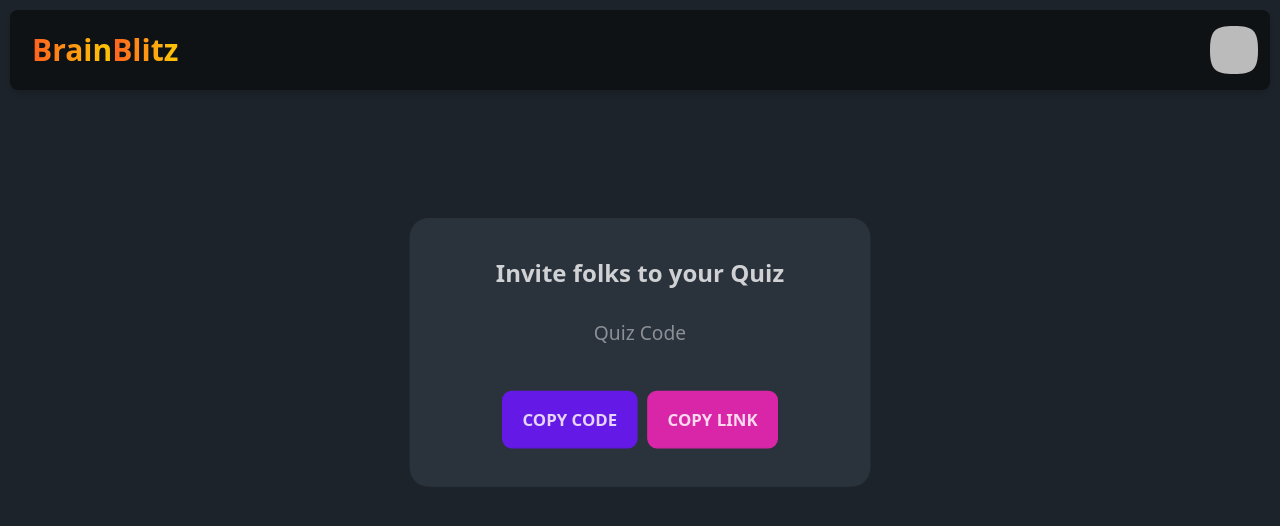
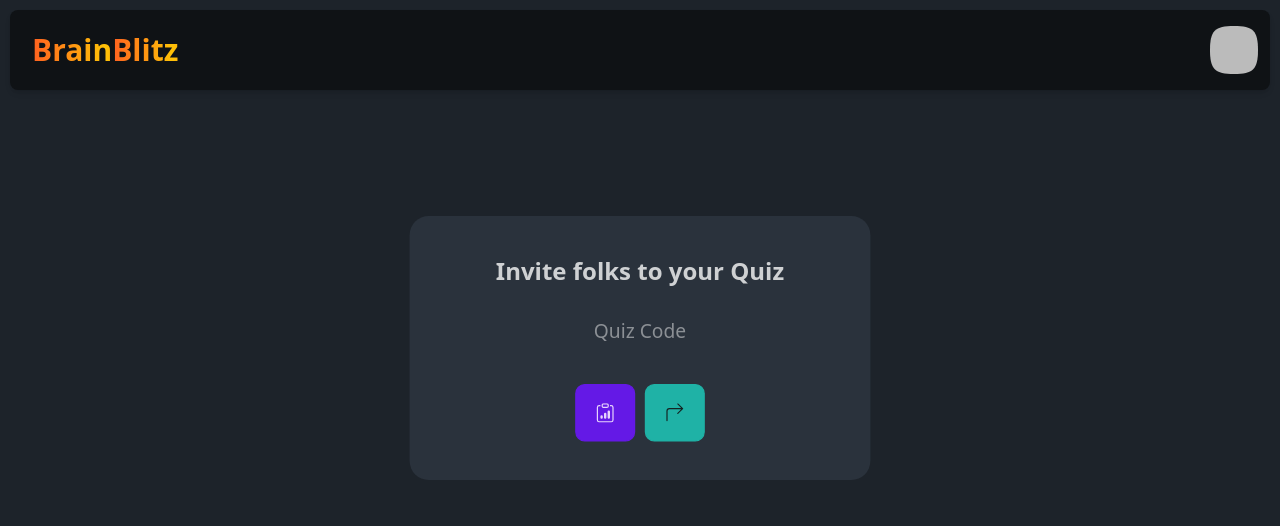
Before and after one commit to JeelRajodiya/brain-blitz, a Next.js app: page /NewQuiz/QuizCode in a window 1280 px wide. Shown: the top 526 px of the page. Built offline with nearby package versions, Linux system fonts and the light colour scheme; no server answers; sample sign-in values are in the browser's storage.

Commit message:
now with icons and better colors and tooltip 📋

```diff
--- a/pages/NewQuiz/QuizCode.tsx
+++ b/pages/NewQuiz/QuizCode.tsx
@@ -17,14 +17,51 @@ export default function QuizCode() {
           <div className="card-body items-center text-center">
             <h1 className="card-title text-xl">Invite folks to your Quiz</h1>
 
-            <div className="stat mb-3">
+            <div className="stat mb-2">
               <div className="stat-title">Quiz Code</div>
               <div className="stat-value">{code}</div>
             </div>
 
             <div className="card-actions justify-end">
-              <button className="btn btn-primary">Copy Code</button>
-              <button className="btn btn-secondary">Copy Link</button>
+              <button
+                className="btn btn-primary tooltip tooltip-left tooltip-info"
+                data-tip="Copy code to clipboard"
+              >
+                {/* clipboard icon here */}
+                <svg
+                  xmlns="http://www.w3.org/2000/svg"
+                  width="16"
+                  height="16"
+                  fill="currentColor"
+                  className="bi bi-clipboard-data"
+                  viewBox="0 0 16 16"
+                >
+                  {" "}
+                  <path d="M4 11a1 1 0 1 1 2 0v1a1 1 0 1 1-2 0v-1zm6-4a1 1 0 1 1 2 0v5a1 1 0 1 1-2 0V7zM7 9a1 1 0 0 1 2 0v3a1 1 0 1 1-2 0V9z" />{" "}
+                  <path d="M4 1.5H3a2 2 0 0 0-2 2V14a2 2 0 0 0 2 2h10a2 2 0 0 0 2-2V3.5a2 2 0 0 0-2-2h-1v1h1a1 1 0 0 1 1 1V14a1 1 0 0 1-1 1H3a1 1 0 0 1-1-1V3.5a1 1 0 0 1 1-1h1v-1z" />{" "}
+                  <path d="M9.5 1a.5.5 0 0 1 .5.5v1a.5.5 0 0 1-.5.5h-3a.5.5 0 0 1-.5-.5v-1a.5.5 0 0 1 .5-.5h3zm-3-1A1.5 1.5 0 0 0 5 1.5v1A1.5 1.5 0 0 0 6.5 4h3A1.5 1.5 0 0 0 11 2.5v-1A1.5 1.5 0 0 0 9.5 0h-3z" />{" "}
+                </svg>
+              </button>
+              <button
+                className="btn btn-accent tooltip tooltip-right tooltip-info"
+                data-tip="Copy link to clipboard"
+              >
+                {/* share icon here */}
+                <svg
+                  xmlns="http://www.w3.org/2000/svg"
+                  width="16"
+                  height="16"
+                  fill="currentColor"
+                  className="bi bi-arrow-90deg-right"
+                  viewBox="0 0 16 16"
+                >
+                  {" "}
+                  <path
+                    fill-rule="evenodd"
+                    d="M14.854 4.854a.5.5 0 0 0 0-.708l-4-4a.5.5 0 0 0-.708.708L13.293 4H3.5A2.5 2.5 0 0 0 1 6.5v8a.5.5 0 0 0 1 0v-8A1.5 1.5 0 0 1 3.5 5h9.793l-3.147 3.146a.5.5 0 0 0 .708.708l4-4z"
+                  />{" "}
+                </svg>
+              </button>
             </div>
           </div>
         </div>
```
